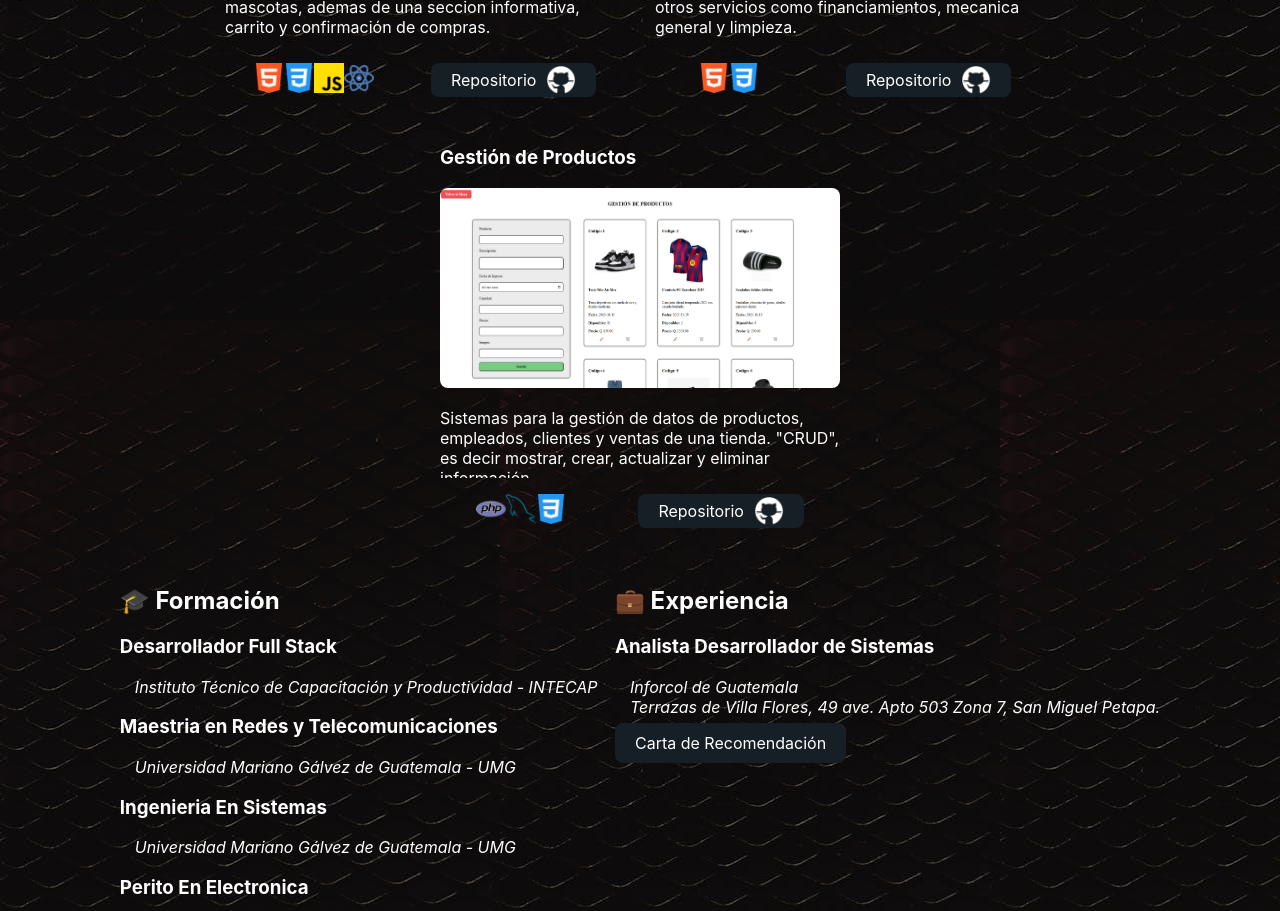
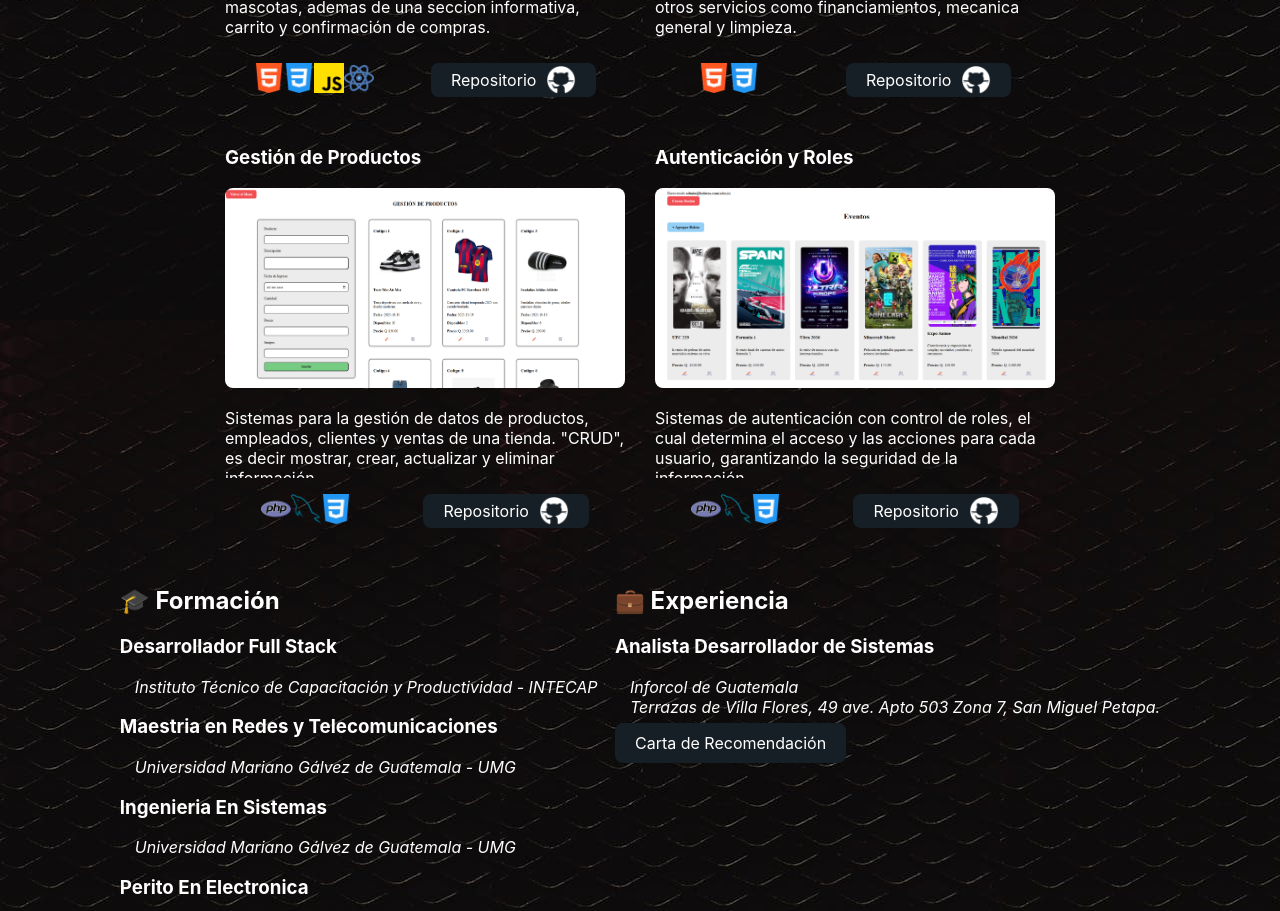
Before and after one commit to jefreesuruy/curriculum-jefree, a React (Create React App) app: page / in a window 1280 px wide. Shown: the part 1180-2091 px from the top of the page. Built offline with nearby package versions, Linux system fonts and the light colour scheme.

Commit message:
Agregando Proyecto Autenticacion y Roles

```diff
--- a/src/Componentes/Proyectos.js
+++ b/src/Componentes/Proyectos.js
@@ -9,6 +9,7 @@ import mysql from '../assets/mysql.png'
 import ilovepets from '../assets/lovepets.png'
 import poliautos from '../assets/poliautos.png'
 import ventas from '../assets/ventas.png'
+import boletos from '../assets/boletos.png'
 
 export default function Proyectos() {
     return (
@@ -72,6 +73,24 @@ export default function Proyectos() {
                     </div>
                 </article>
 
+                <article className='tarjetaProyecto'>
+                    <h3>Autenticación y Roles</h3>
+                    <a href='https://jefree.infinityfreeapp.com/boletos' target='blank'>
+                        <img className='imgProyecto' src={boletos} alt='boletos'></img>
+                    </a>
+                    <p className='descripcionProyecto'>Sistemas de autenticación con control de roles, el cual determina el acceso y las acciones para cada usuario, garantizando la seguridad de la información.</p>
+                    <div className='tecnologias_repo'>
+                        <div>
+                            <img className='imgTecnologiaProyecto' src={php} alt='php'></img>
+                            <img className='imgTecnologiaProyecto' src={mysql} alt='mysql'></img>
+                            <img className='imgTecnologiaProyecto' src={css} alt='css'></img>
+                        </div>
+                        <a className='btnRepo' href='https://github.com/jefreesuruy/Boletos' target='blank'>Repositorio
+                            <img className='imgTecnologiaProyecto' src={github} alt='github'></img>
+                        </a>
+                    </div>
+                </article>
+
             </div>
 
         </section>
```
Also changed, not shown: src/assets/boletos.png (added).
